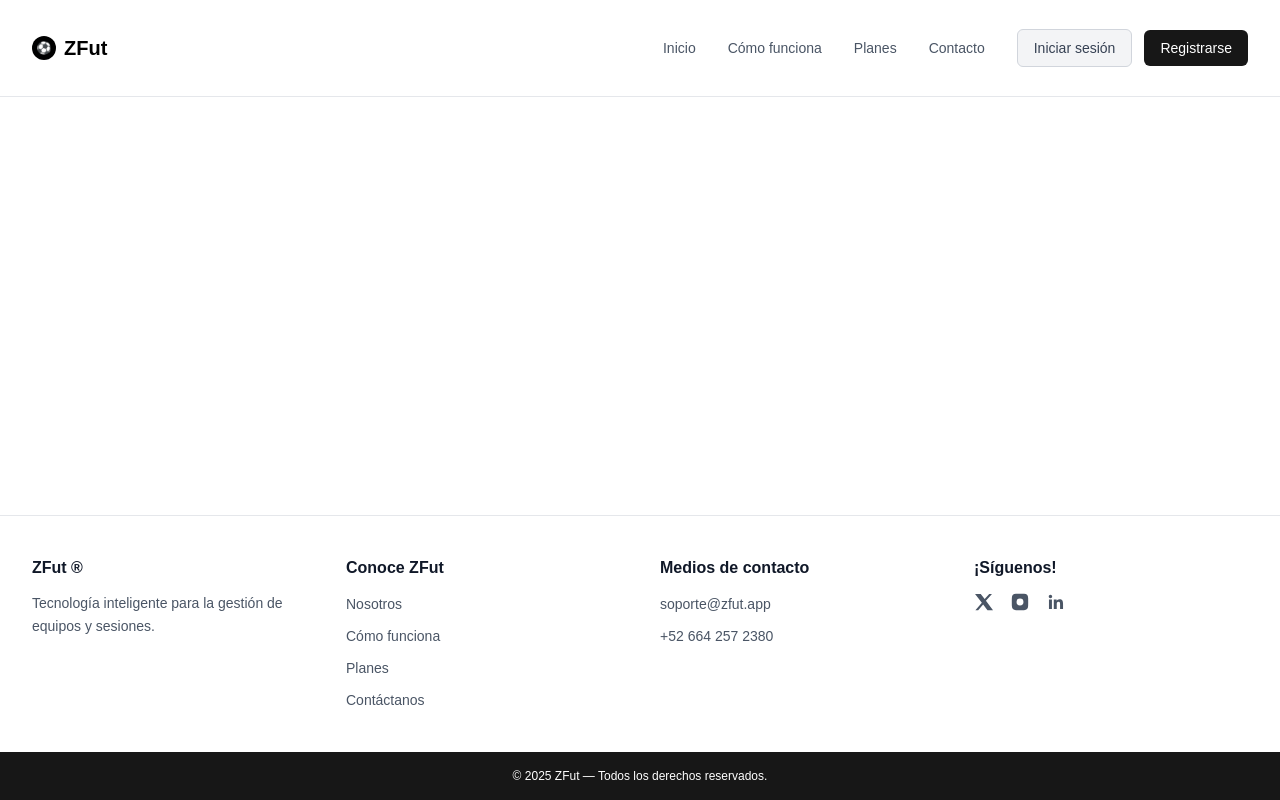
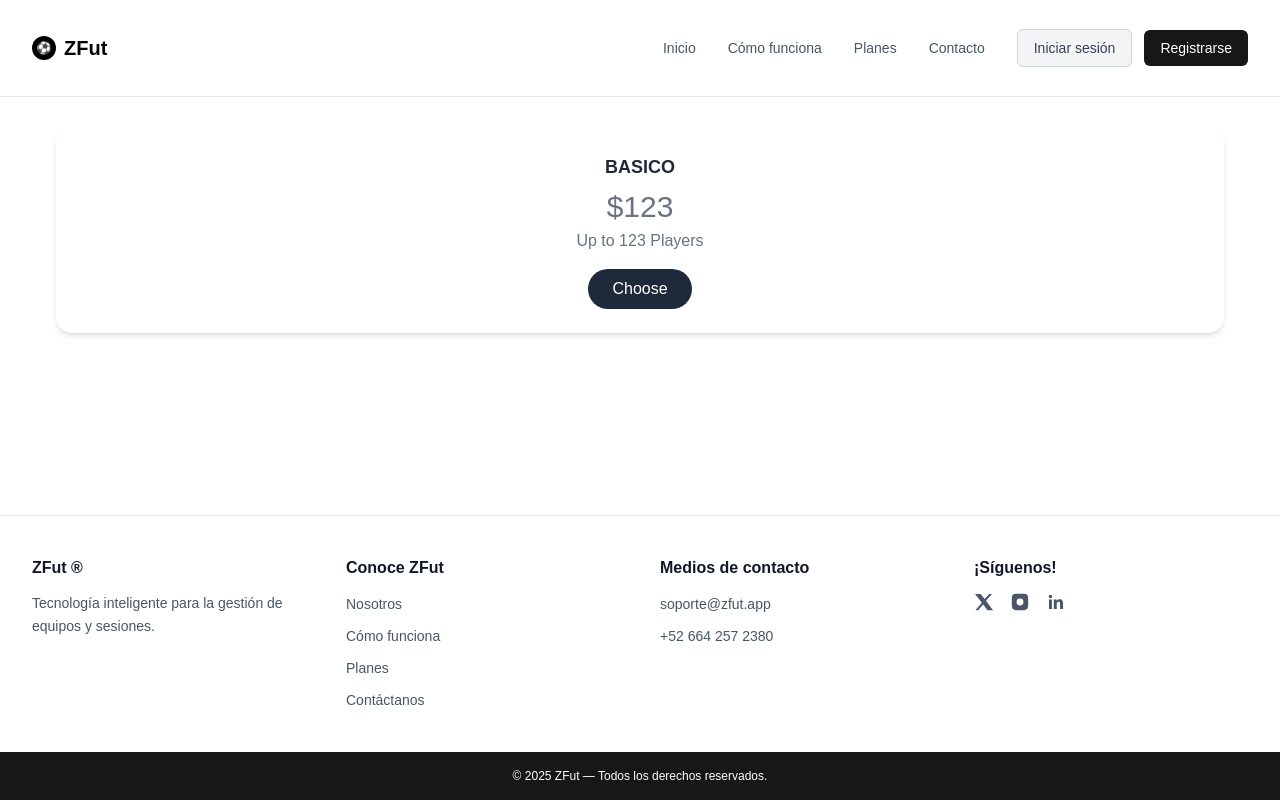
Before and after one commit to DEVS-Z/ZWebClient, a Next.js app in the folder zwebfit/: page /home in a window 1280 px wide. Built offline with nearby package versions, Linux system fonts and the light colour scheme.

Commit message:
feact(club-suscription): new component

```diff
--- /dev/null
+++ b/zwebfit/src/app/clubSuscription/ClubSuscriptionView.tsx
@@ -0,0 +1,7 @@
+
+
+export default function ClubSuscriptionView(){
+    return(
+        <div></div>
+    )
+}
--- /dev/null
+++ b/zwebfit/src/app/clubSuscription/page.tsx
@@ -0,0 +1,5 @@
+
+
+export default function ClubSuscriptionPage(){
+    return <ClubSuscriptionPage />
+}
--- a/zwebfit/src/app/home/page.tsx
+++ b/zwebfit/src/app/home/page.tsx
@@ -1,11 +1,20 @@
 import PlayerCardContainer from "@/components/feactures/module/players/playerCard/PlayerCardContainer";
 import ClubHomePage from "../(dashboard)/(features)/(club)/club-home/page";
 import ClubAddPage from "../(dashboard)/(features)/(club)/club-add/page";
+import SuscriptionClubCardContainer from "@/components/feactures/module/suscription/suscriptionClubCard/SuscriptionClubCardContainer";
+import { IClubSuscription } from "@/models/modules/ISuscription";
+
+const suscription : IClubSuscription = {
+    SuscripcionId :1,
+    Nombre : 'BASICO',
+    Precio : 123,
+    CantPlayers : 123
+}
 
 export default function PublicHomePage() {
     return (
         <div className="w-full">
-
+            <SuscriptionClubCardContainer clubSuscription={suscription} onChange={(id) => console.log("Suscripción seleccionada:", id)}/>
         </div>
     );
 }
--- a/zwebfit/src/app/page.tsx
+++ b/zwebfit/src/app/page.tsx
@@ -9,9 +9,9 @@ export default function RootPage() {
 
   useEffect(() => {
     if (isLoggedIn) {
-      router.push("/events");
+      router.push("/home");
     } else {
-      router.push("/events");
+      router.push("/home");
     }
   }, [isLoggedIn, router]);
 
--- /dev/null
+++ b/zwebfit/src/components/feactures/module/suscription/suscriptionClubCard/SuscriptionClubCardContainer.tsx
@@ -0,0 +1,7 @@
+import { IClubSuscription, IClubSuscriptionProps } from "@/models/modules/ISuscription";
+import SuscriptionClubCardView from "./SuscriptionClubCardView";
+
+
+export default function SuscriptionClubCardContainer({ clubSuscription, onChange }: IClubSuscriptionProps){
+    return <SuscriptionClubCardView clubSuscription={clubSuscription} onChange={onChange}/>
+}
--- /dev/null
+++ b/zwebfit/src/components/feactures/module/suscription/suscriptionClubCard/SuscriptionClubCardView.tsx
@@ -0,0 +1,15 @@
+import { IClubSuscription, IClubSuscriptionProps } from "@/models/modules/ISuscription";
+
+export default function SuscriptionClubCardView({ clubSuscription, onChange }: IClubSuscriptionProps) {
+  return (
+    <div key={clubSuscription.SuscripcionId} className="bg-white rounded-2xl shadow-md hover:shadow-lg transition-shadow duration-300 p-6 flex flex-col items-center text-center">
+      <h2 className="text-lg font-semibold text-gray-800 mb-2">{clubSuscription.Nombre}</h2>
+      <p className="text-3xl text-gray-500  mb-1">${clubSuscription.Precio}</p>
+      <p className="text-gray-500 mb-4">Up to {clubSuscription.CantPlayers} Players</p>
+
+      <button className="bg-gray-800 text-white rounded-full py-2 px-6 font-medium hover:bg-gray-700 transition-colors">
+        Choose
+      </button>
+    </div>
+  );
+}
--- /dev/null
+++ b/zwebfit/src/models/modules/ISuscription.ts
@@ -0,0 +1,11 @@
+export interface IClubSuscription {
+    SuscripcionId : number;
+    Nombre: string;
+    Precio: number;
+    CantPlayers: number;
+}
+
+export interface IClubSuscriptionProps{
+    clubSuscription : IClubSuscription;
+    onChange: (value: string | number) => void;
+}
```
